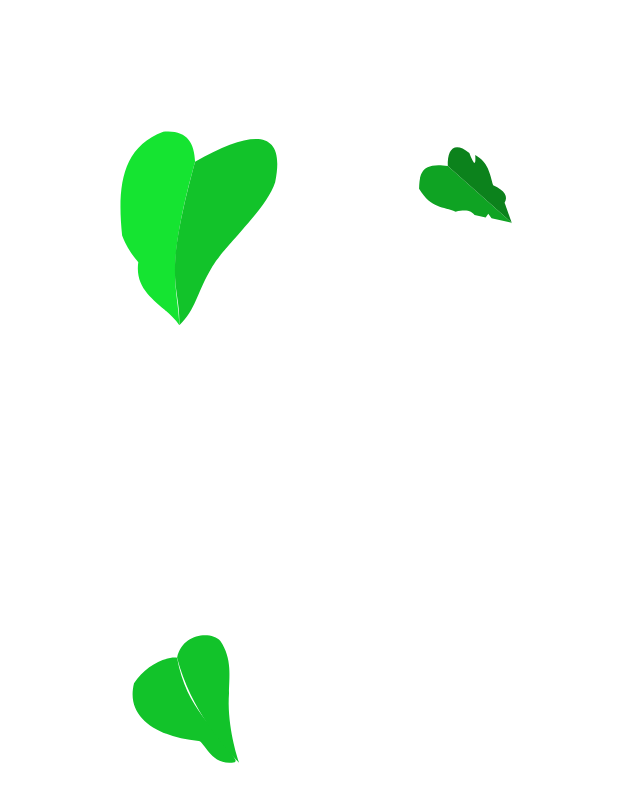
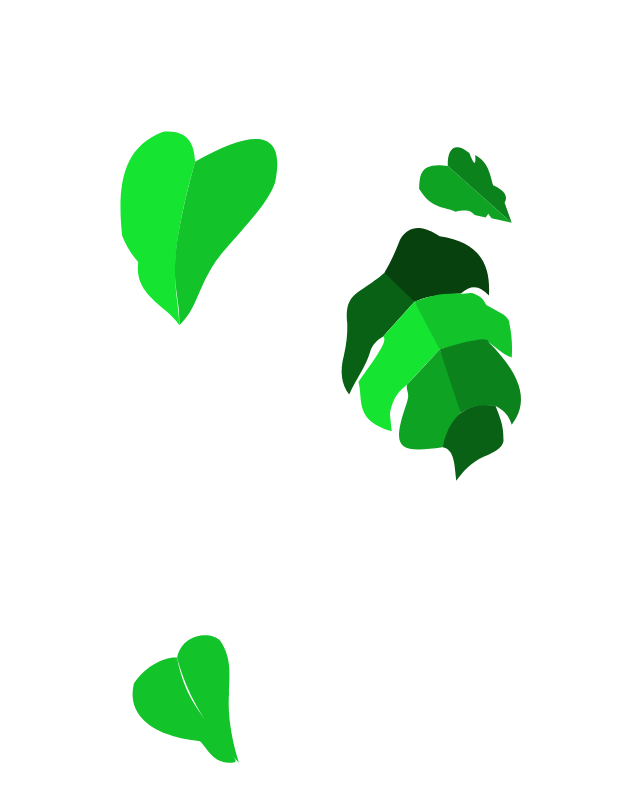
Before and after one commit to theredwillow/angular-mood-tracker, an Angular app: page / in a window 1280 px wide. Shown: the top 795 px of the page, without its empty margins (89-729 px from the left). Built offline with nearby package versions, Linux system fonts and the light colour scheme.

Commit message:
Leaves 5-11

```diff
--- a/src/app/leaf-moodtracker/leaf-moodtracker.component.html
+++ b/src/app/leaf-moodtracker/leaf-moodtracker.component.html
@@ -39,6 +39,41 @@
        d="M 2371.1309,859.14326 2115.2159,631.9534 c -2.7562,-67.82286 26.8162,-99.9159 86.1755,-52.22755 17.109,44.34834 27.2314,57.25673 23.5024,7.83413 53.1498,28.30463 58.5292,76.51357 71.8129,121.42906 48.2705,21.66699 60.0624,45.36056 45.6991,70.5072 9.7544,27.04623 35.2148,97.64133 28.7251,79.64702 z"
        id="leaf-4"
        sodipodi:nodetypes="ccccccc" />
+    <path
+       [style.fill]="this.getColorOfDay(5)"
+       d="m 1982.0357,1175.12 c -29.3372,-60.1432 -63.2292,-111.177 -120.1234,-116.2063 -22.0793,18.8738 -48.0551,39.6958 -104.4551,75.7299 -50.6698,35.4913 -48.2318,80.9402 -44.3934,126.6518 1.7464,46.2831 -4.4264,87.2867 -13.0569,126.6518 -17.9109,66.8768 -9.9396,118.9638 20.891,157.9884 23.6648,-57.2749 66.2613,-108.8134 84.0513,-172.0151 7.0919,-25.1953 25.4213,-44.8419 51.7403,-60.3975 38.7056,-43.0578 76.5377,-85.2422 125.3462,-138.403 z"
+       id="leaf-5"
+       sodipodi:nodetypes="ccccccscc" />
+    <path
+       [style.fill]="this.getColorOfDay(6)"
+       d="m 1982.0357,1175.12 -120.1234,-116.2063 c 17.2809,-32.841 29.0918,-48.1779 62.6731,-133.18031 38.8555,-63.5263 94.8576,-53.56702 157.9883,-13.05689 166.2389,24.93142 204.0493,119.2142 197.159,237.6354 -35.3317,-36.1314 -66.5812,-47.796 -112.2893,-7.8342 -114.241,5.9333 -148.2795,16.6508 -185.4077,32.6423 z"
+       id="leaf-6"
+       sodipodi:nodetypes="ccccccc" />
+    <path
+       [style.fill]="this.getColorOfDay(7)"
+       d="m 1982.0357,1175.12 c 43.239,66.9773 86.4432,133.943 100.8421,191.3069 -33.1102,35.011 -55.9643,58.6263 -131.1031,140.3358 -27.522,22.9496 -55.2022,45.372 -68.3214,116.3309 l 7.3861,70.1679 c -151.0454,-43.5613 -113.7045,-126.8661 -132.9496,-197.578 48.8714,-72.6738 123.538,-164.694 98.7997,-182.1605 z"
+       id="leaf-7"
+       sodipodi:nodetypes="cccccccc" />
+    <path
+       [style.fill]="this.getColorOfDay(8)"
+       d="m 1982.0357,1175.12 100.8421,191.3069 147.7218,-38.777 c 18.4374,10.7688 34.5942,7.5693 48.0096,9.2327 30.6377,20.3668 50.3384,45.1084 92.3262,60.9352 3.3422,-48.7839 -0.2695,-93.3955 -9.2327,-134.7962 0.6853,-10.1384 -5.0491,-21.8818 -24.0048,-36.9304 l -68.3213,-37.8537 c -8.5126,-14.7722 -13.8036,-31.8526 -51.241,-46.6248 -12.0563,-5.3341 -51.2115,4.3036 -50.6922,0.865 -83.1222,-4.3475 -136.2732,12.7129 -185.4077,32.6423 z"
+       id="leaf-8"
+       sodipodi:nodetypes="ccccccccccc" />
+    <path
+       [style.fill]="this.getColorOfDay(9)"
+       d="m 2082.8778,1366.4269 -131.1031,140.3358 c -4.9041,29.2004 14.7022,28.2767 -1.5717,75.4722 -63.0709,182.911 -33.1339,199.3619 144.1219,175.2223 15.0259,-43.6144 29.2829,-87.0932 73.1186,-135.7917 -15.5659,-87.3746 -50.3695,-171.2514 -84.5657,-255.2386 z"
+       id="leaf-9"
+       sodipodi:nodetypes="ccsccc" />
+    <path
+       [style.fill]="this.getColorOfDay(10)"
+       d="m 2082.8778,1366.4269 84.5657,255.2386 c 23.7683,-21.7836 63.566,-35.1708 138.8636,-29.9628 36.0694,17.3122 55.6103,43.6399 64.6283,75.7074 61.7346,-80.0563 56.9934,-181.7559 -92.3262,-330.5275 0.8012,-21.7739 -62.4988,-12.8565 -195.7314,29.5443 z"
+       id="leaf-10"
+       sodipodi:nodetypes="cccccc" />
+    <path
+       [style.fill]="this.getColorOfDay(11)"
+       d="m 2094.3249,1757.4572 c 32.9102,-153.8488 123.2956,-177.7232 211.9822,-165.7545 14.0778,38.4806 32.1239,71.229 31.3908,131.1031 4.8524,26.6893 -23.3306,50.547 -79.4004,72.0144 -50.8174,23.7193 -82.2908,58.4923 -108.9449,96.0192 -7.0864,-58.4184 -6.3587,-126.5263 -55.0277,-133.3822 z"
+       id="leaf-11"
+       sodipodi:nodetypes="cccccc" />
     <path
        id="leaf-30"
        [style.fill]="this.getColorOfDay(30)"
--- a/src/app/leaf-moodtracker/leaf-moodtracker.component.ts
+++ b/src/app/leaf-moodtracker/leaf-moodtracker.component.ts
@@ -15,12 +15,12 @@ const dailyMoods = {
     4: 3,
     5: 2,
     6: 1,
-    7: 5,
+    7: 6,
     8: 5,
-    9: 5,
-    10: 5,
-    11: 5,
-    12: 5,
+    9: 4,
+    10: 3,
+    11: 2,
+    12: 1,
     13: 5,
     14: 5,
     15: 5,
```
Also changed, not shown: src/assets/leaf-mood-tracker.svg.
